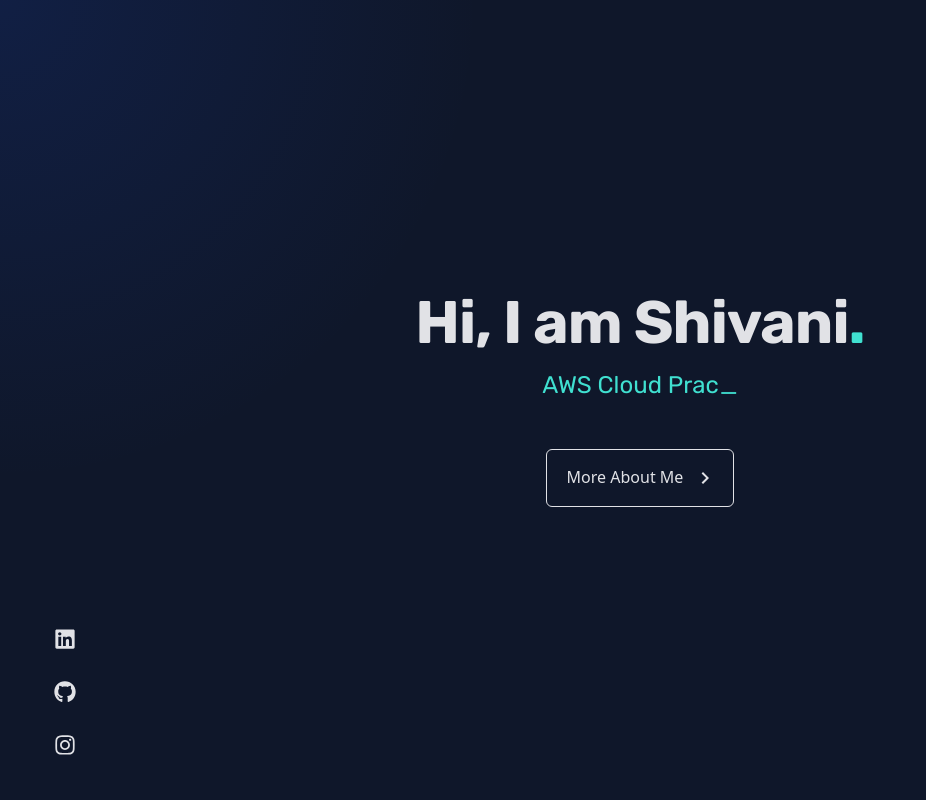
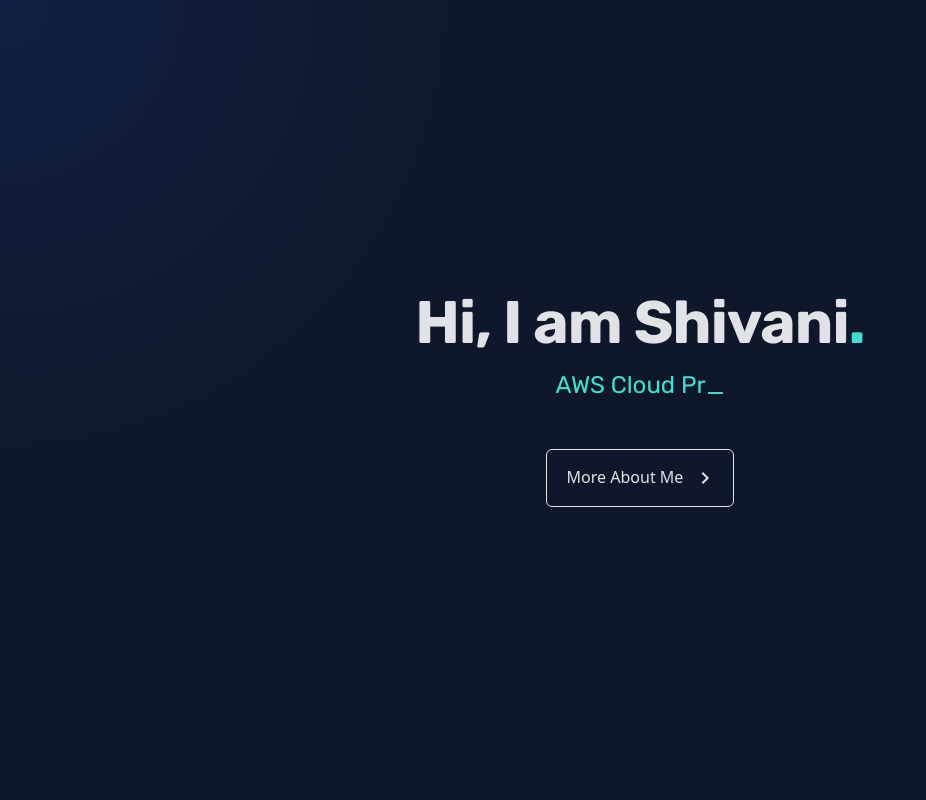
Before and after one commit to shivani1805/dev-portfolio, a React (Create React App) app: page / in a window 1280 px wide. Shown: the top 800 px of the page, without its empty margins (0-926 px from the left). Built offline with nearby package versions, Linux system fonts and the light colour scheme.

Commit message:
footer component added

```diff
--- a/src/App.tsx
+++ b/src/App.tsx
@@ -18,7 +18,7 @@
         <About ref={aboutSectionRef} />
         <Project/>
         <Contact/>
-        <Footer />
+
         </GradientBg>
 
     </div>
--- a/src/Components/Contact/Contact.tsx
+++ b/src/Components/Contact/Contact.tsx
@@ -2,6 +2,7 @@
 import './Contact.css';
 import { Box, Button, Grid, TextField, Snackbar, Alert } from '@mui/material';
 import { useState } from 'react';
+import Footer from '../Footer/Footer';
 
 function Contact() {
     const [openSnackbar, setOpenSnackbar] = useState(false);
@@ -35,6 +36,7 @@
 
     return (
         <div>
+        <div style={{marginBottom:'70px'}}>
             <div className='contact-header'>What's next ?</div>
             <div className='contact-form-container'>
                 <span className='contact-form-header'> Let's Connect</span>
@@ -86,7 +88,7 @@
                                 variant="contained"
                                 color="primary"
                                 fullWidth
-                                sx={{ mt: 2, width: '80%' }}
+                                sx={{ mt: 2, width: '80%',mb:4 }}
                             >
                                 Send
                             </Button>
@@ -107,6 +109,8 @@
                     {snackbarMessage}
                 </Alert>
             </Snackbar>
+           </div>
+           <Footer/>
         </div>
     );
 }
--- a/src/Components/Footer/Footer.css
+++ b/src/Components/Footer/Footer.css
@@ -1,47 +1,92 @@
 .footer {
-    position: fixed;
-    /* right: 5px; */
-    bottom: 0;
-    display: flex;
+  position: relative;
+  width: 100%;
+  background-color: #1b242f;
+}
+
+.footer-content {
+  display: flex;
+  justify-content: space-between;
+  align-items: center;
+  width: 100%;
+  max-width: 1200px;
+
+}
+
+.built-by {
+  flex: 1;
+  text-align: left;
+}
+
+.built-by-link {
+  color: rgb(225, 226, 230);
+  text-decoration: none;
+  font-size: 13px;
+  font-family: monospace;
+
+}
+.built-by-link:hover{
+  color: rgb(64, 224, 208);
+}
+
+.glow-logo {
+  flex: 1;
+  text-align: right;
+  display: flex;
+  justify-content: flex-end;
+  padding: 20px;
+}
+
+.social-links {
+  list-style: none;
+  padding-left: 0;
+  margin: 0;
+  display: flex;
+  justify-content: flex-end;
+}
+
+.social-link {
+  font-size: 22px;
+  color: rgb(225, 226, 230);
+  padding: 0 10px;
+  display: inline-block;
+  transition: transform 0.25s ease-in-out, color 0.25s ease-in-out;
+}
+
+.social-link:hover {
+  color: rgb(64, 224, 208);
+  transform: translateY(-5px);
+}
+
+.scroll-up-icon {
+  position: absolute;
+  top: -15px;
+  left: 50%;
+  cursor: pointer;
+  color: black;
+  font-size: 35pt!important;
+  height: 50px !important;
+  background-color: rgb(64, 224, 208);
+  padding: 5px;
+}
+
+
+@media (max-width: 900px) {
+  .footer-content {
     flex-direction: column;
     align-items: center;
-    padding-bottom: 20px;
-    background-color: transparent;
   }
-
-  .glow-logo ul {
-    list-style: none;
-    margin-right: 20px;
-    margin-bottom: 15px
-  }
-
-
-  .glow-logo .social-link {
-    font-size: 22px;
-    color: rgb(225, 226, 230);
-    padding: 10px;
-    display: inline-block;
-    transition: transform 0.25s ease-in-out, color 0.25s ease-in-out;
+  .built-by {
+    text-align: center;
+    padding-top: 50px;
 
   }
 
-.glow-logo .social-link:hover {
-    color: rgb(64, 224, 208, 1);
-    transform: translateY(-5px);
-}
-
-@media (max-width: 900px) {
-  .glow-logo ul {
-    flex-direction: row;
-    align-items: center;
+  .glow-logo {
+    text-align: center;
   }
 
-  .glow-logo li {
-    margin: 10px 0;
+  .social-links {
+    justify-content: center;
   }
 }
-@media (max-width: 1200px) {
-  .footer {
-    display: none;
-  }
-}
--- a/src/Components/Footer/Footer.tsx
+++ b/src/Components/Footer/Footer.tsx
@@ -1,30 +1,40 @@
 import React from 'react';
 import './Footer.css';
 import { FaLinkedin, FaGithub, FaInstagram } from 'react-icons/fa';
+import AttachEmailOutlinedIcon from '@mui/icons-material/AttachEmailOutlined';
+import KeyboardDoubleArrowUpIcon from '@mui/icons-material/KeyboardDoubleArrowUp';
+import { Button } from '@mui/material';
+
 
 function Footer() {
   return (
-    <footer className="footer mt-auto py-3">
-      <div className="glow-logo container text-center">
-        <ul>
-          <li>
+    <div  className="footer">
+    <footer>
+      <div className="footer-content container">
+        <div className="built-by">
+
+          <a href="https://github.com/shivani1805/dev-portfolio" target="_blank" rel="noopener noreferrer" className="built-by-link">
+            Developed by Shivani Sharma
+          </a>
+        </div>
+        <div className="glow-logo">
+              <a href="mailto:shivani.sharma702@gmail.com" className="social-link">
+                <AttachEmailOutlinedIcon/>
+              </a>
               <a href="https://www.linkedin.com/in/sharmashivanii/" target="_blank" rel="noopener noreferrer" className="social-link">
                 <FaLinkedin />
               </a>
-        </li>
-        <li>
               <a href="https://github.com/shivani1805" target="_blank" rel="noopener noreferrer" className="social-link">
                 <FaGithub />
               </a>
-        </li>
-        <li>
               <a href="https://www.instagram.com/shivanisharma18" target="_blank" rel="noopener noreferrer" className="social-link">
                 <FaInstagram />
               </a>
-        </li>
-        </ul>
         </div>
+      </div>
+      <KeyboardDoubleArrowUpIcon className='scroll-up-icon' onClick={() => window.scrollTo({ top: 0, behavior: 'smooth' })} />
     </footer>
+    </div>
   );
 }
 
--- a/src/Components/Hero/Hero.tsx
+++ b/src/Components/Hero/Hero.tsx
@@ -20,6 +20,7 @@
 
 
   return (
+
     <div className="container-fluid d-flex justify-content-center align-items-center min-vh-100">
       <div className="text-center">
         <div className='intro-head text-4xl'>
@@ -67,6 +68,7 @@
         </div>
       </div>
     </div>
+
   );
 };
 
--- a/src/Components/Project/Project.css
+++ b/src/Components/Project/Project.css
@@ -54,8 +54,6 @@
 .project-card {
     text-align: left;
     background-color: rgb(17, 34, 64) !important;
-     /* rgb(17, 34, 64) !important; */
-    /* #1d293a !important; */
     width: 100%;
     height: 720px;
 }
@@ -110,13 +108,13 @@
     text-decoration: none;
     width: 100%;
     max-width: 1200px;
-    transition: color 0.5s ease-in-out;
+    transition: color 0.3s ease-in-out;
   }
   .view-more-icon {
     font-size: 19px;
     margin-left: 2px;
     color: rgb(64, 224, 208);
-    transition: transform 0.5s ease-in-out;
+    transition: transform 0.3s ease-in-out;
 
   }
   .view-more:hover .view-more-icon {
--- a/src/Components/Project/Project.tsx
+++ b/src/Components/Project/Project.tsx
@@ -1,11 +1,11 @@
 import React from 'react';
 import { Box, Card, CardActions, CardContent, CardMedia, Chip, IconButton, Typography } from "@mui/material";
-import { FaGithub } from 'react-icons/fa';
+import { FaGithub, FaLongArrowAltRight } from 'react-icons/fa';
 import OpenInNew from '@mui/icons-material/OpenInNew';
 import { Carousel } from 'react-responsive-carousel';
 import 'react-responsive-carousel/lib/styles/carousel.min.css';
 import projectsData from './Projects.json';
-import TrendingFlatIcon from '@mui/icons-material/TrendingFlat';
+
 
 import './Project.css';
 
@@ -92,7 +92,7 @@
         </div>
       ))}
        <a href="https://github.com/shivani1805?tab=repositories" className="view-more" target="_blank" rel="noopener noreferrer">
-        View More <TrendingFlatIcon className="view-more-icon" /></a>
+        View More <FaLongArrowAltRight className="view-more-icon" /></a>
     </div>
   );
 }
```
Lines whose indentation alone changed are shown as unchanged.
